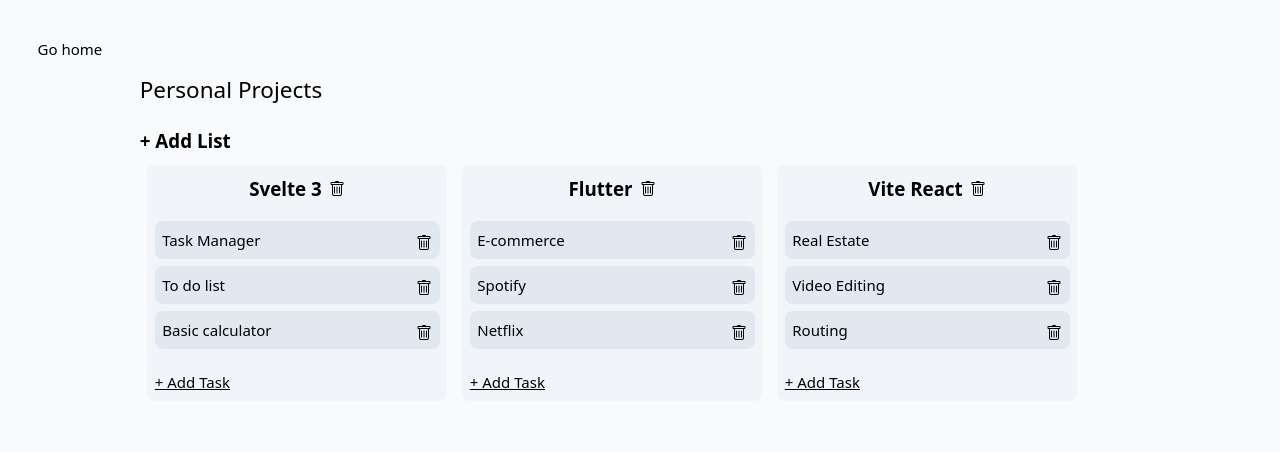
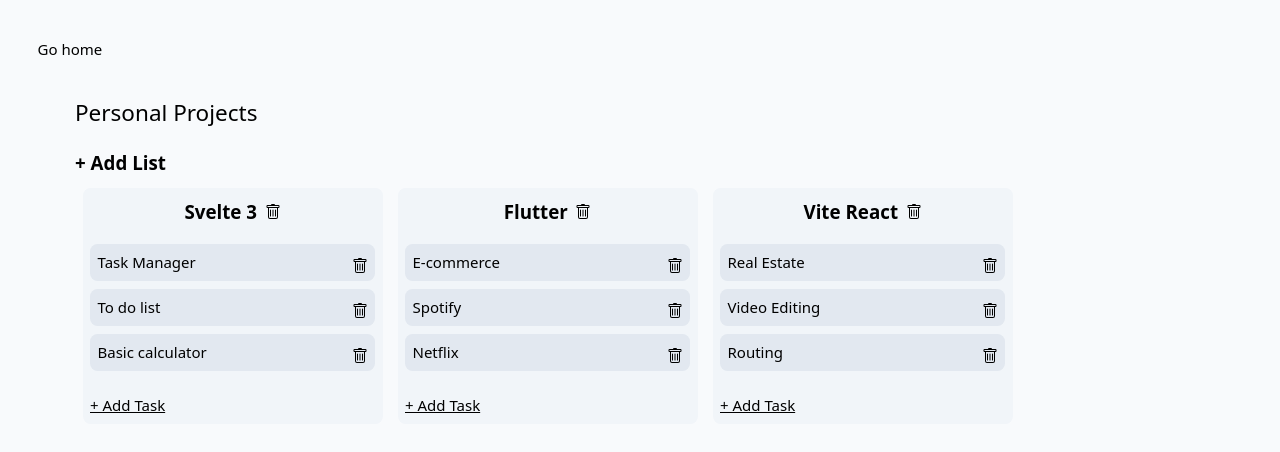
Before and after one commit to allanReyMacasaquit/almac, a SvelteKit app in the folder apps/task/: page /task-manager in a window 1280 px wide. Shown: the top 452 px of the page. Built offline with nearby package versions, Linux system fonts and the light colour scheme.

Commit message:
make the items scrollable

```diff
--- a/apps/task/src/components/task-manager/TaskItem.svelte
+++ b/apps/task/src/components/task-manager/TaskItem.svelte
@@ -20,6 +20,9 @@
   <div class="flex-it">
     <Editable bind:value={items.text} on:save={save}>
       <div class="flex-it flex-row">
+        {#if !items.text}
+          <div>new task...</div>
+        {/if}
         <div class="flex flex-1">{items.text}</div>
         <div class="flex items-end hover:text-red-600">
           <svg
--- a/apps/task/src/routes/+layout.svelte
+++ b/apps/task/src/routes/+layout.svelte
@@ -2,6 +2,4 @@
   import "../app.css";
 </script>
 
-<div class="grid grid-col-1 sm:grid-col-5 grid-flow-col">
-  <slot />
-</div>
+<slot />
--- a/apps/task/src/routes/task-manager/+layout.svelte
+++ b/apps/task/src/routes/task-manager/+layout.svelte
@@ -1,3 +1,3 @@
-<div class="flex p-6 md:p-10 h-full">
+<div class="flex-it p-10 h-full overflow-y-hidden">
   <slot />
 </div>
--- a/apps/task/src/routes/task-manager/+page.svelte
+++ b/apps/task/src/routes/task-manager/+page.svelte
@@ -6,7 +6,7 @@
 <div>
   <a href="/">Go home</a>
 </div>
-<div class="p-10 h-full">
+<div class="p-10 h-full flex-it">
   <div class="text-2xl mb-6">Personal Projects</div>
   <button
     on:click={taskListStore.addTaskList}
@@ -14,8 +14,8 @@
   >
     + Add List
   </button>
-  <div class="flex-it h-full">
-    <div class="flex-it flex-row rounded-xl h-full">
+  <div class="flex-it h-full flex-1">
+    <div class="flex-it flex-row rounded-xl h-3/4">
       {#each $taskListStore as list, index (list.id)}
         <TaskList listTitle={list.text} tasks={list.items} listIndex={index} />
       {/each}
--- a/apps/task/src/stores/tasks.js
+++ b/apps/task/src/stores/tasks.js
@@ -7,6 +7,7 @@ const createStore = () => {
 
   return {
     subscribe,
+
     addTaskItems: (itemIndex) => {
       update((list) => {
         const updatedList = [...list];
```
